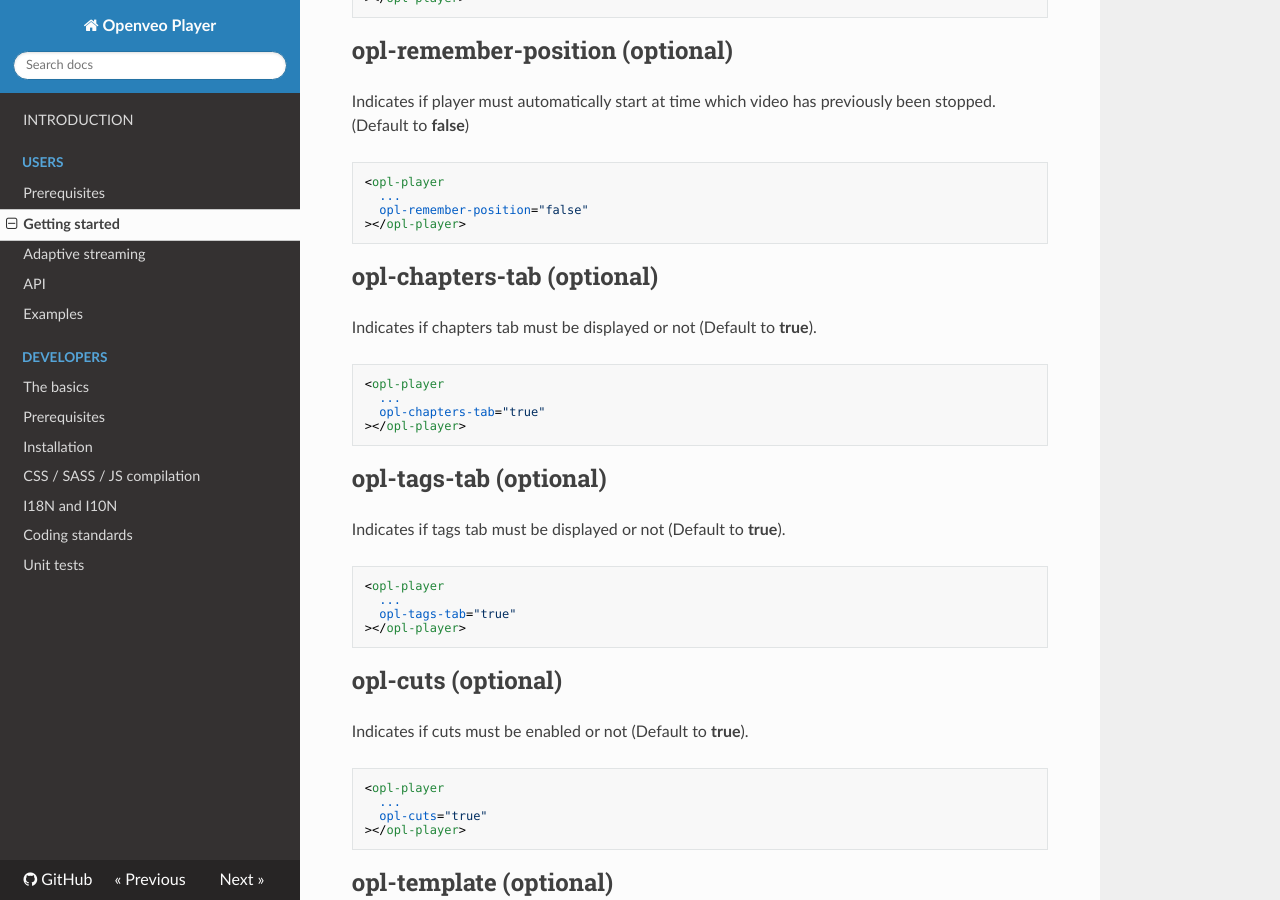
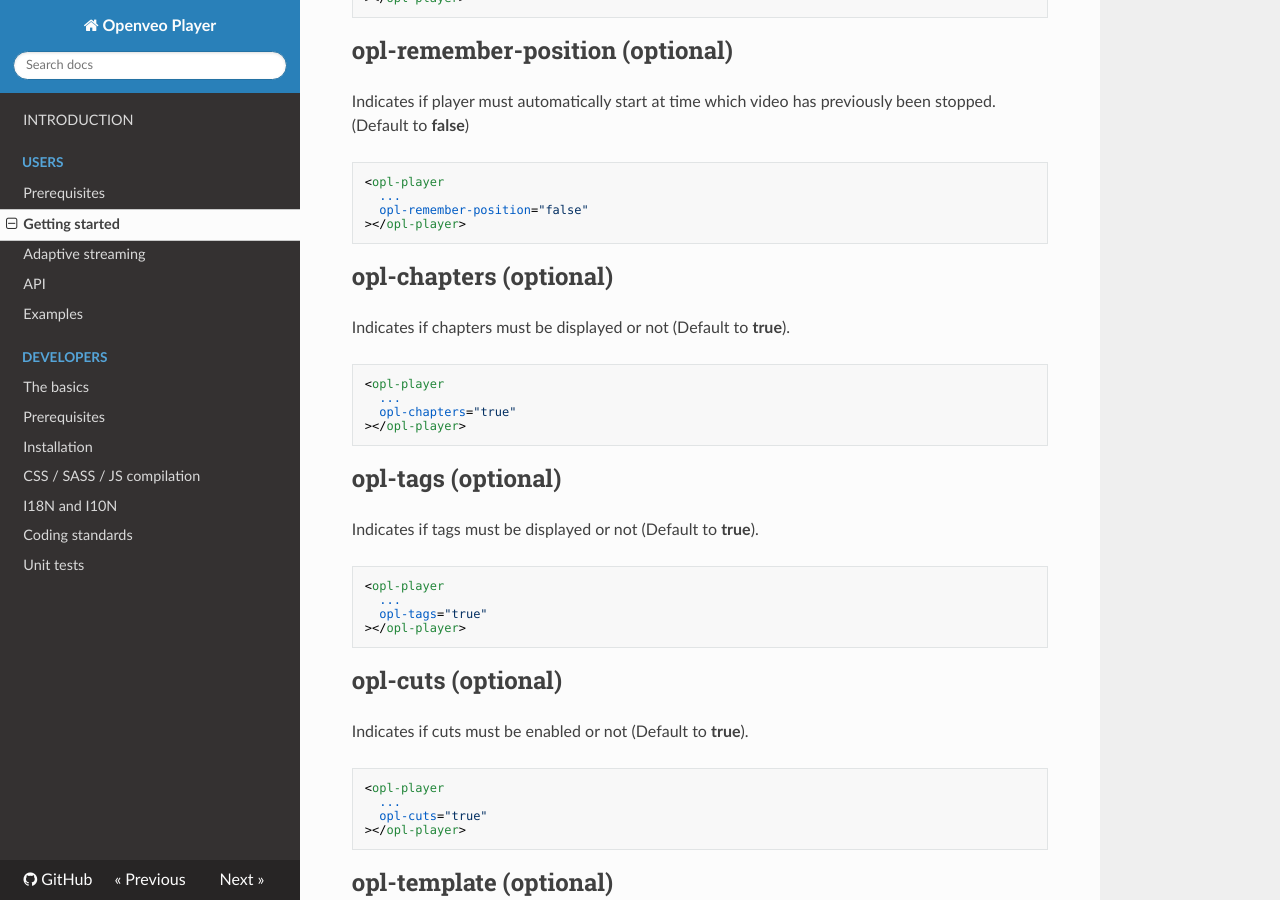
Before and after one commit to veo-labs/openveo-player, an MkDocs documentation site: the page built from docs/getting-started.md, in a window 1280 px wide and 900 px high, scrolled down 5437 px. Built offline with MkDocs 1.6.1, drawn with Linux system fonts in a browser that asks for light colours; nearby versions of some CDN libraries; old or Windows-style settings are respelled for this version of MkDocs; some of the changed text lies outside the part shown.

Commit message:
Remove "tab" prefix on show / hide attributes
"opl-chapters-tab" and "opl-tags-tab" have been
renamed into "opl-chapters" and "opl-tags".

````diff
--- a/docs/getting-started.md
+++ b/docs/getting-started.md
@@ -17,8 +17,8 @@ OpenVeo Player defines an AngularJS directive **opl-player**:
   opl-player-type="html"
   opl-auto-play="false"
   opl-remember-position="false"
-  opl-chapters-tab="true"
-  opl-tags-tab="true"
+  opl-chapters="true"
+  opl-tags="true"
   opl-cuts="true"
 ></opl-player>
 ```
@@ -302,25 +302,25 @@ Indicates if player must automatically start at time which video has previously
 ></opl-player>
 ```
 
-## opl-chapters-tab (optional)
+## opl-chapters (optional)
 
-Indicates if chapters tab must be displayed or not (Default to **true**).
+Indicates if chapters must be displayed or not (Default to **true**).
 
 ```html
 <opl-player
   ...
-  opl-chapters-tab="true"
+  opl-chapters="true"
 ></opl-player>
 ```
 
-## opl-tags-tab (optional)
+## opl-tags (optional)
 
-Indicates if tags tab must be displayed or not (Default to **true**).
+Indicates if tags must be displayed or not (Default to **true**).
 
 ```html
 <opl-player
   ...
-  opl-tags-tab="true"
+  opl-tags="true"
 ></opl-player>
 ```
 
--- a/src/components/player.html
+++ b/src/components/player.html
@@ -139,7 +139,7 @@
                 opl-view-id="chapters"
                 opl-icon="book"
                 opl-on-select="handleViewSelected(id)"
-                ng-if="chaptersTabDisplayed"
+                ng-if="chaptersDisplayed"
       >
         <opl-tiles
                    opl-data="$ctrl.chapters"
@@ -155,7 +155,7 @@
                 opl-view-id="timecodes"
                 opl-icon="image"
                 opl-on-select="handleViewSelected(id)"
-                ng-if="indexesTabDisplayed"
+                ng-if="indexesDisplayed"
       >
         <opl-tiles
                    opl-data="$ctrl.timecodes"
@@ -171,7 +171,7 @@
                 opl-view-id="tags"
                 opl-icon="note"
                 opl-on-select="handleViewSelected(id)"
-                ng-if="tagsTabDisplayed"
+                ng-if="tagsDisplayed"
       >
         <opl-tiles
                    opl-data="$ctrl.tags"
````
Also changed, not shown: CHANGELOG.md (+2 -2 lines), src/components/player.component.js (+6 -6 lines), src/components/player.component.spec.js (+4 -4 lines), src/components/player.controller.js (+19 -19 lines).
